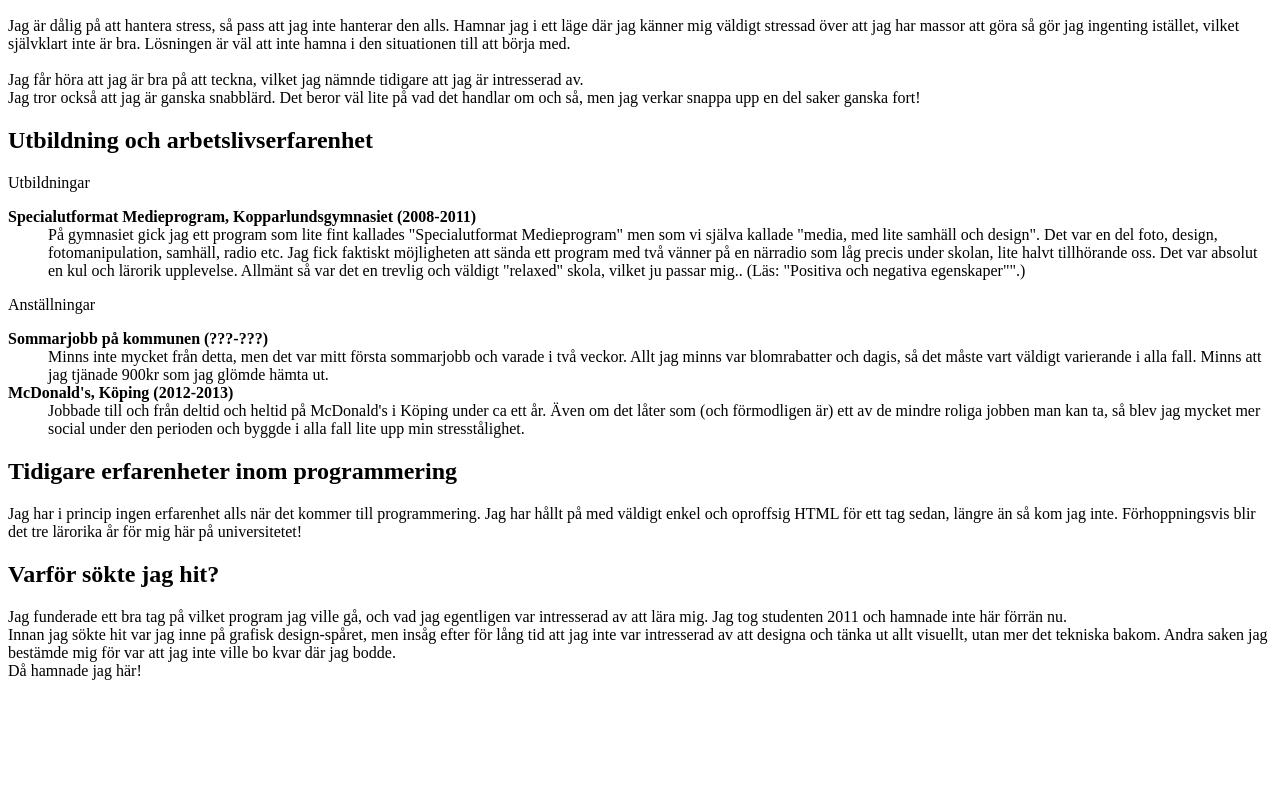
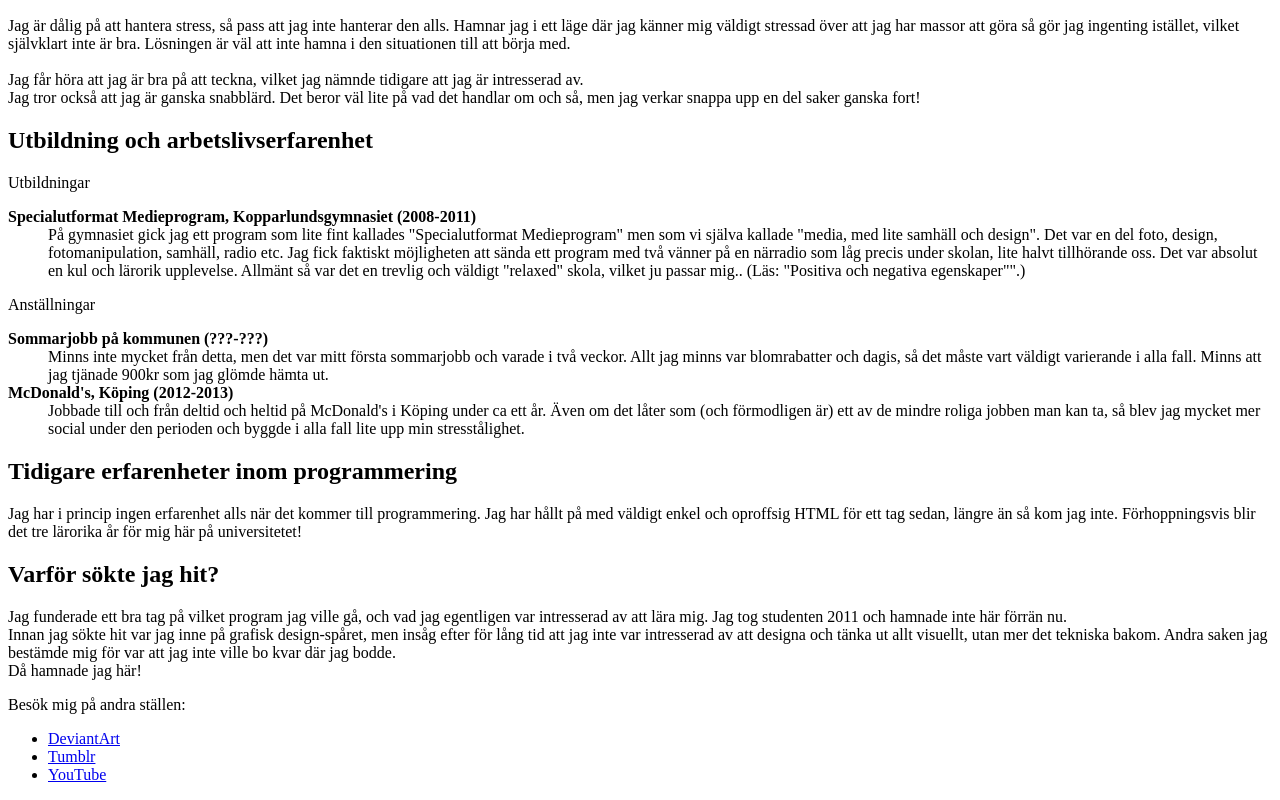
Before and after one commit to as223jx/1ik415-as223jx-laborationer, a plain HTML site: page Pages/presentation.html in a window 1280 px wide. Shown: the part 477-1277 px from the top of the page. Before the commit the page ends 1173 px from the top, so only its background shows below. Drawn offline with Linux system fonts and the light colour scheme.

Commit message:
Lade till tre länkar på botten av min presentation.html

```diff
--- a/Pages/presentation.html
+++ b/Pages/presentation.html
@@ -17,6 +17,8 @@
             <li><a href="kontakt.html">Kontakt</a></li>
         </ul>
     </div>
+    <div id="content">
+        <div id="parts">
             <div>
                 <p>Hej! Alexandra heter jag, och denna presentation kommer att handla om
                 mig.</p>
@@ -120,4 +122,13 @@
                 <br>Då hamnade jag här!
                 </p>
             </div>
+        </div>
+        <div>
+            Besök mig på andra ställen:
+            <ul><li><a href="http://yeojabuta.deviantart.com/">DeviantArt</a></li>
+            <li><a href="http://allelito.tumblr.com/">Tumblr</a></li>
+            <li><a href="http://www.youtube.com/user/ButaNoTsubasa">YouTube</a></li>
+            </ul>
+        </div>
+    </div>
 </html>
```
Also changed, not shown: Pages/laborationer.html (+4 -4 lines), 1 other file. Lines whose indentation alone changed are shown as unchanged.
